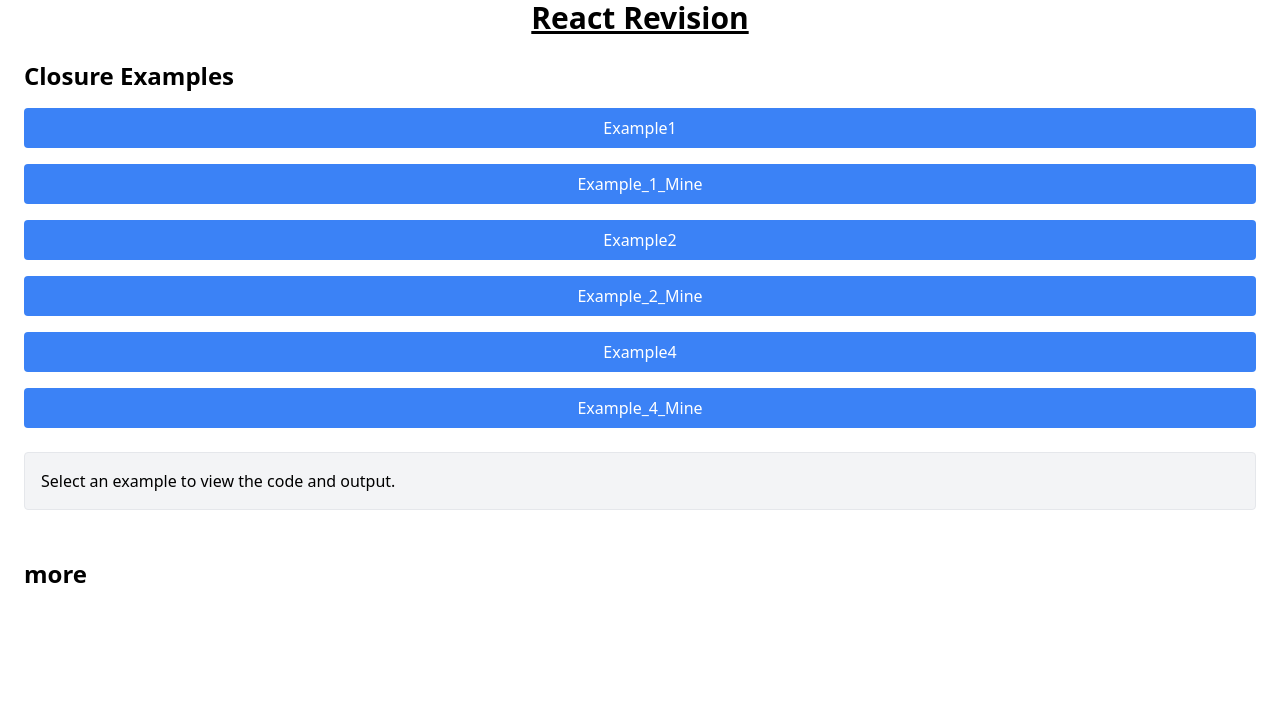
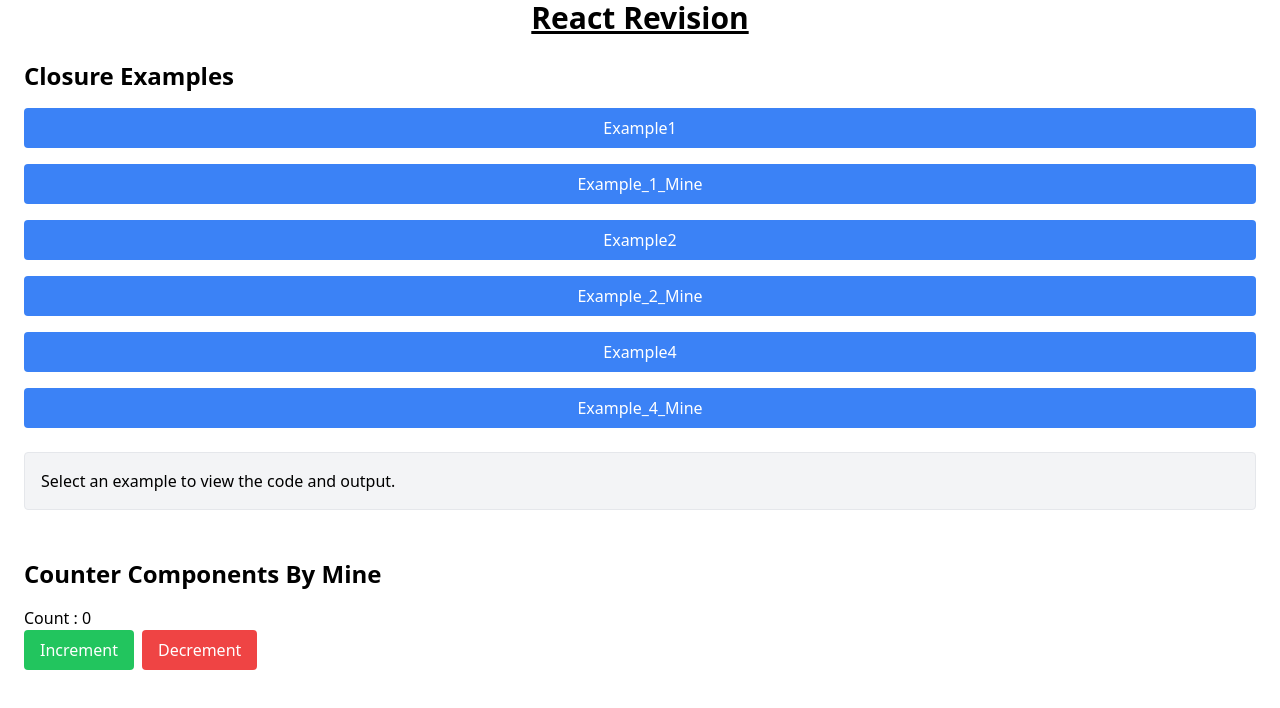
Before and after one commit to MJMahedi/react-revision, a React (Vite) app: page / in a window 1280 px wide. Shown: the top 708 px of the page. Built offline with nearby package versions, Linux system fonts and the light colour scheme.

Commit message:
more closure uses

```diff
--- a/src/App.jsx
+++ b/src/App.jsx
@@ -1,5 +1,7 @@
 import Clouser from "./components/Clouser";
-import More from "./components/More";
+import Counter_Mine from "./components/Counter_Mine";
+import CounterComponent from "./components/CounterComponent";
+
 
 function App() {
 
@@ -8,8 +10,11 @@
     <>
       <div>
         <h1 className="text-center text-3xl font-bold underline">React Revision</h1>
+
         <Clouser></Clouser>
-        <More></More>
+
+        {/* <CounterComponent></CounterComponent> */}
+        <Counter_Mine></Counter_Mine>
       </div>
     </>
   )
--- /dev/null
+++ b/src/components/CounterComponent.jsx
@@ -0,0 +1,26 @@
+import { useState } from 'react'
+
+
+function useCounter() {
+    const [count, setCount] = useState(0);
+    const increment = () => {
+        setCount(count + 1);
+    };
+    return [count, increment];
+}
+
+
+function CounterComponent() {
+    const [count, increment] = useCounter();
+
+    return (
+        <div className='p-6'>
+            <h1 className="text-2xl font-bold mb-4">Counter Components</h1>
+            <p>Count : {count}</p>
+            <button onClick={increment}>Increment</button>
+
+        </div>
+    )
+}
+
+export default CounterComponent
--- /dev/null
+++ b/src/components/Counter_Mine.jsx
@@ -0,0 +1,37 @@
+import { useState } from "react"
+
+function useCounter() {
+    const [count, setCount] = useState(0);
+    const increment = () => {
+        setCount((prevCount) => prevCount + 1);
+    }
+    const decrement = () => {
+        setCount((prevCount) => (prevCount > 0 ? prevCount - 1 : 0));
+    }
+    return [count, increment, decrement];
+}
+function Counter_Mine() {
+    const [count, increment, decrement] = useCounter();
+    return (
+        <>
+            <div className='p-6'>
+                <h1 className="text-2xl font-bold mb-4">Counter Components By Mine</h1>
+                <p>Count : {count}</p>
+                <button
+                    onClick={increment}
+                    className="bg-green-500 text-white py-2 px-4 rounded mr-2"
+                >
+                    Increment
+                </button>
+                <button
+                    onClick={decrement}
+                    className="bg-red-500 text-white py-2 px-4 rounded"
+                >
+                    Decrement
+                </button>
+            </div>
+        </>
+    )
+}
+
+export default Counter_Mine
```
